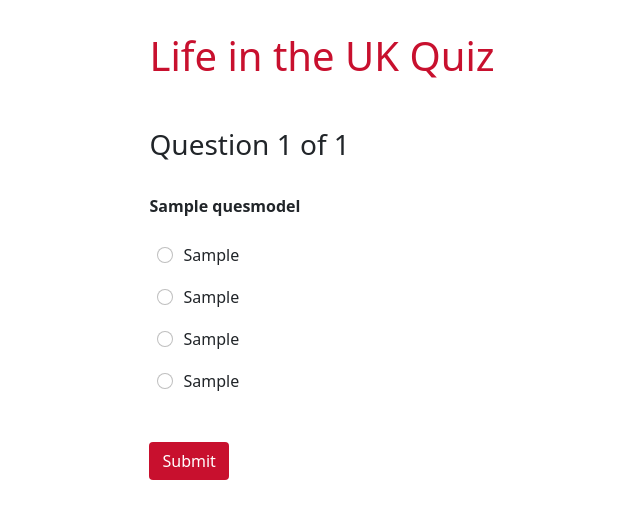
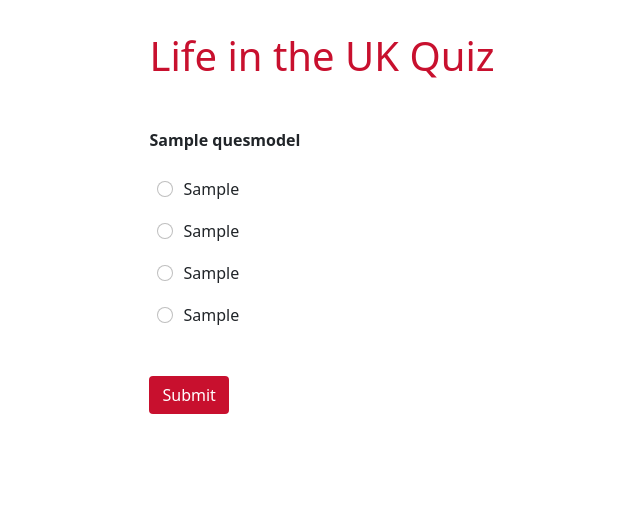
Before and after one commit to lemosbc/lituk-quiz-app, a Django app: page /questions_list in a window 1280 px wide. Shown: the top 519 px of the page, without its empty margins (318-958 px from the left). Run offline with Django 4.2, Linux system fonts and the light colour scheme; tables that the repository leaves empty hold one stand-in row (values such as "Sample post").

Commit message:
Remove pagination

```diff
--- a/quiz/templates/quiz/questions_list.html
+++ b/quiz/templates/quiz/questions_list.html
@@ -7,10 +7,8 @@
 <div>
 <form action="" method="POST" role="form">
 
-    {% csrf_token %} {% for question in questions_list %}
+    {% csrf_token %} {% for question in questions %}
     <div class="mb-3 mt-3">
-    <h3>Question {{questions_list.number}} of {{questions_list.paginator.num_pages}}</h3>
-    <br>
     <p class="question-title">{{ question.question }}</p>
     </div>
     <div class="mb-4">
@@ -50,16 +48,8 @@
 
     {% endfor %}
     <div>
-    {% if questions_list.has_previous %}
 
-    <a href="?page={{ questions_list.previous_page_number}}" class="btn flag-blue text-white mt-3" >Previous</a>
-    {% endif %}
-
-{% if questions_list.has_next %}
-  <a href="?page={{ questions_list.next_page_number}}" class="btn flag-blue text-white mt-3">Next</a>
-
-{% endif %}
-    <button type="submit" class="btn flag-blue text-white mt-3" name="quiz-submit" id="submit-btn">Submit</button>
+    <button type="submit" class="btn flag-red text-white mt-3" name="quiz-submit" id="submit-btn">Submit</button>
   </div>
   </div>
 </div>
--- a/quiz/views.py
+++ b/quiz/views.py
@@ -4,7 +4,7 @@ from django.http import HttpResponse
 
 from django.views.generic.edit import CreateView
 
-from django.core.paginator import Paginator
+
 
 
 # Create your views here.
@@ -35,13 +35,7 @@ def questions_list(request):
         return render(request, 'quiz/results.html', context)
     else:
         questions = QuesModel.objects.all().order_by('?')[:24] # Randomizes questions in database and selects the first 24
-
-        # Set up pagination
-        pagination = Paginator(questions, 1)
-        page = request.GET.get('page')
-        questions_list = pagination.get_page(page)
-
-        return render(request, 'quiz/questions_list.html', {'questions_list' : questions_list})
+        return render(request, 'quiz/questions_list.html', {'questions' : questions})
 
 def results(request):
     return render(request, 'quiz/results.html')
```
